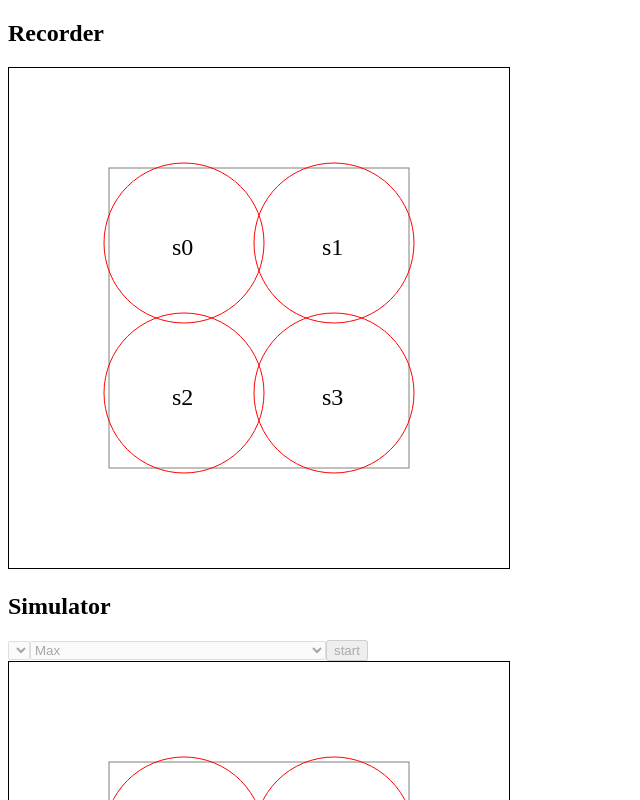
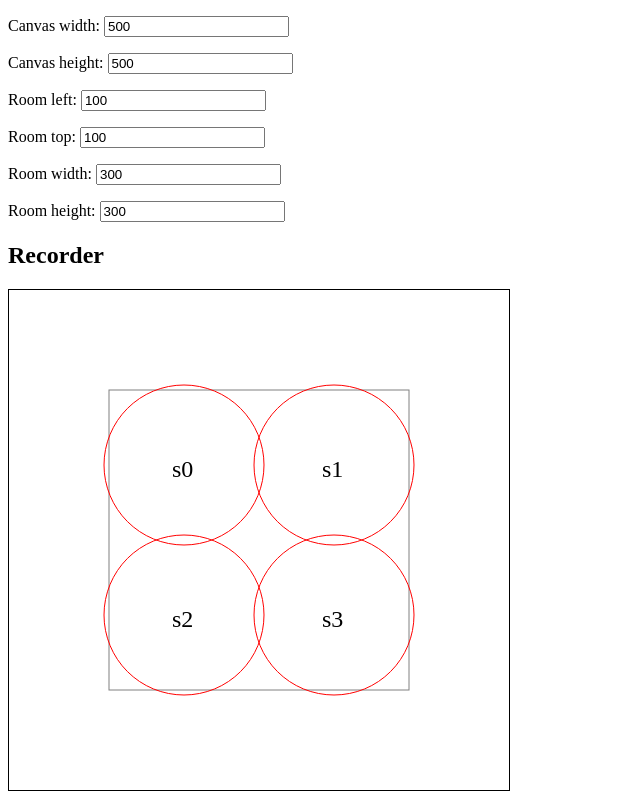
Before and after one commit to sat0yu/collaborative-sensing-simulator, a React (Vite) app: page / in a window 1280 px wide. Shown: the top 800 px of the page, without its empty margins (0-640 px from the left). Built offline with nearby package versions, Linux system fonts and the light colour scheme.

Commit message:
make it possible to adjust canvas/room size

```diff
--- a/src/app.tsx
+++ b/src/app.tsx
@@ -1,4 +1,4 @@
-import React, { useCallback, useState } from "react";
+import React, { ChangeEvent, useCallback, useState } from "react";
 import { RecordList } from "./interfaces";
 import {
   DebounceFunc,
@@ -13,15 +13,77 @@ import { Room } from "./room";
 import { Sensor } from "./sensor";
 import { Simulator } from "./simulator";
 
+const useCanvas = (initW: number, initH: number) => {
+  const [canvasSize, setCanvasSize] = useState([initW, initH]);
+  const setCanvasWidth = useCallback(
+    ({ target }: ChangeEvent<HTMLInputElement>) =>
+      setCanvasSize((prev) => [+target.value, prev[1]]),
+    [setCanvasSize]
+  );
+  const setCanvasHeight = useCallback(
+    ({ target }: ChangeEvent<HTMLInputElement>) =>
+      setCanvasSize((prev) => [prev[0], +target.value]),
+    [setCanvasSize]
+  );
+  return [canvasSize, setCanvasWidth, setCanvasHeight] as const;
+};
+const useRoom = (
+  initL: number,
+  initT: number,
+  initW: number,
+  initH: number
+) => {
+  const [roomPosSize, serRoomPosSize] = useState([initL, initT, initW, initH]);
+  const setRoomLeft = useCallback(
+    ({ target }: ChangeEvent<HTMLInputElement>) =>
+      serRoomPosSize((prev) => [+target.value, prev[1], prev[2], prev[3]]),
+    [serRoomPosSize]
+  );
+  const setRoomTop = useCallback(
+    ({ target }: ChangeEvent<HTMLInputElement>) =>
+      serRoomPosSize((prev) => [prev[0], +target.value, prev[2], prev[3]]),
+    [serRoomPosSize]
+  );
+  const setRoomWidth = useCallback(
+    ({ target }: ChangeEvent<HTMLInputElement>) =>
+      serRoomPosSize((prev) => [prev[0], prev[1], +target.value, prev[3]]),
+    [serRoomPosSize]
+  );
+  const setRoomHeight = useCallback(
+    ({ target }: ChangeEvent<HTMLInputElement>) =>
+      serRoomPosSize((prev) => [prev[0], prev[1], prev[2], +target.value]),
+    [serRoomPosSize]
+  );
+  return [
+    roomPosSize,
+    setRoomLeft,
+    setRoomTop,
+    setRoomWidth,
+    setRoomHeight,
+  ] as const;
+};
+
 export const App = () => {
   const [recordLists, setRecordLists] = useState([] as RecordList[]);
   const addRecordList = useCallback(
     (recordList: RecordList) => setRecordLists((prev) => [...prev, recordList]),
     [setRecordLists]
   );
+  const [canvasSize, setCanvasWidth, setCanvasHeight] = useCanvas(500, 500);
+  const [
+    roomPosSize,
+    setRoomLeft,
+    setRoomTop,
+    setRoomWidth,
+    setRoomHeight,
+  ] = useRoom(100, 100, 300, 300);
+
   const room = new Room({
-    topLeft: { x: 100, y: 100 },
-    bottomRight: { x: 400, y: 400 },
+    topLeft: { x: roomPosSize[0], y: roomPosSize[1] },
+    bottomRight: {
+      x: roomPosSize[0] + roomPosSize[2],
+      y: roomPosSize[1] + roomPosSize[3],
+    },
     color: "gray",
   });
   const sensors = [
@@ -46,11 +108,65 @@ export const App = () => {
 
   return (
     <>
+      <p>
+        <label htmlFor="cvsW">Canvas width: </label>
+        <input
+          name="cvsW"
+          type="number"
+          value={canvasSize[0]}
+          onChange={setCanvasWidth}
+        />
+      </p>
+      <p>
+        <label htmlFor="cvsH">Canvas height: </label>
+        <input
+          name="cvsH"
+          type="number"
+          value={canvasSize[1]}
+          onChange={setCanvasHeight}
+        />
+      </p>
+      <p>
+        <label htmlFor="roomL">Room left: </label>
+        <input
+          name="roomL"
+          type="number"
+          value={roomPosSize[0]}
+          onChange={setRoomLeft}
+        />
+      </p>
+      <p>
+        <label htmlFor="roomH">Room top: </label>
+        <input
+          name="roomH"
+          type="number"
+          value={roomPosSize[1]}
+          onChange={setRoomTop}
+        />
+      </p>
+      <p>
+        <label htmlFor="roomW">Room width: </label>
+        <input
+          name="roomW"
+          type="number"
+          value={roomPosSize[2]}
+          onChange={setRoomWidth}
+        />
+      </p>
+      <p>
+        <label htmlFor="roomH">Room height: </label>
+        <input
+          name="roomH"
+          type="number"
+          value={roomPosSize[3]}
+          onChange={setRoomHeight}
+        />
+      </p>
       <section>
         <h1>Recorder</h1>
         <Recorder
-          width={500}
-          height={500}
+          width={canvasSize[0]}
+          height={canvasSize[1]}
           room={room}
           sensors={sensors}
           addRecordList={addRecordList}
@@ -60,8 +176,8 @@ export const App = () => {
       <section>
         <h1>Simulator</h1>
         <Simulator
-          width={500}
-          height={500}
+          width={canvasSize[0]}
+          height={canvasSize[1]}
           room={room}
           sensors={sensors}
           recordLists={recordLists}
```
